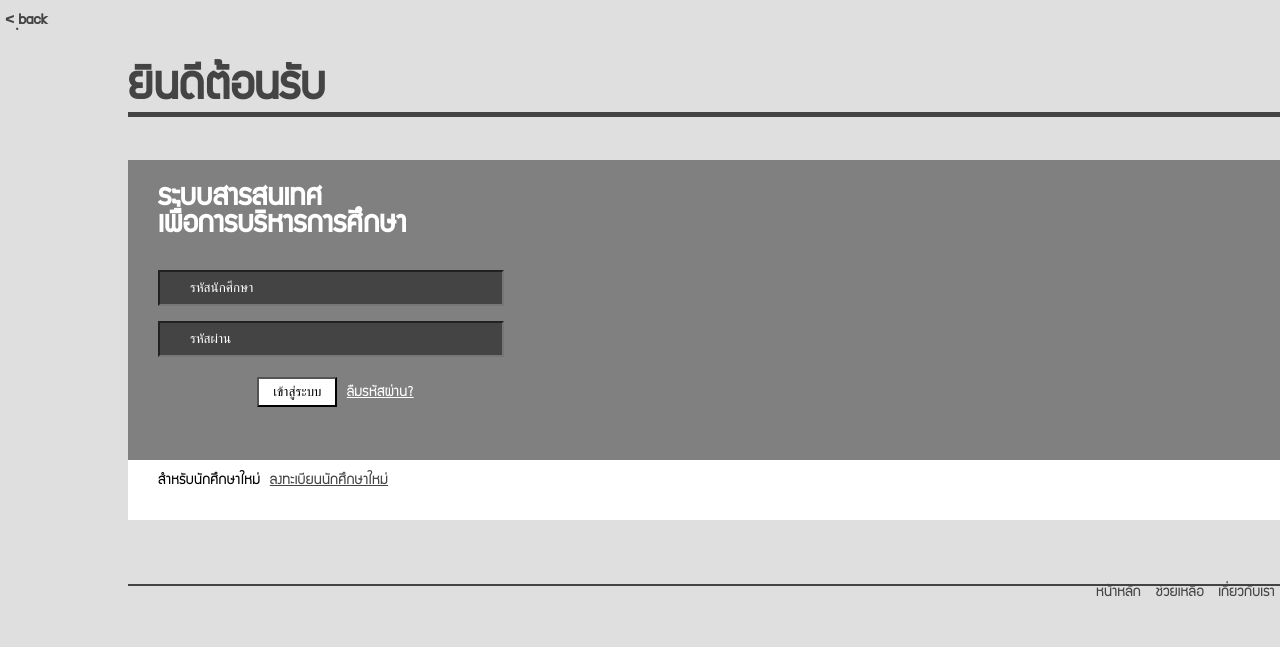
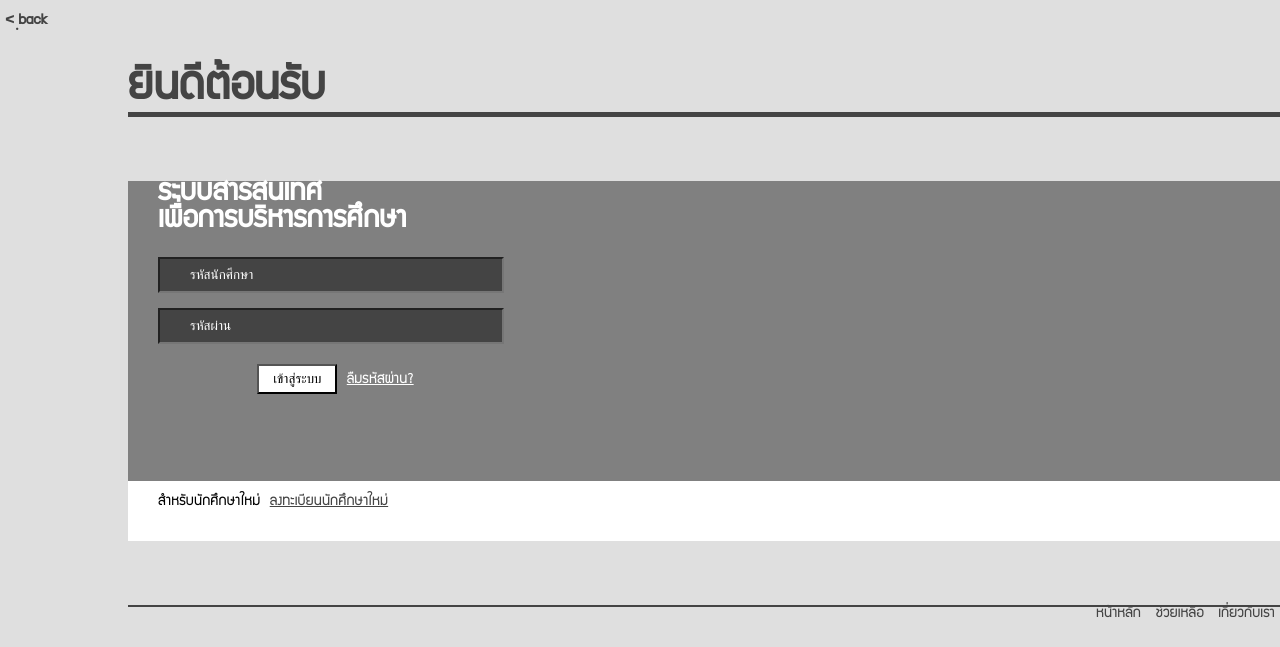
Before and after one commit to Bank-Saksit/Project, a PHP site: page /student-home.php in a window 1280 px wide. Shown: the top 647 px of the page. Run offline with PHP 8.4, Linux system fonts and the light colour scheme.

Commit message:
แก้้ๆๆๆ

```diff
--- a/student-home.php
+++ b/student-home.php
@@ -77,12 +77,12 @@
                 color: black;
             }
             form{
-                padding-top : 5px;
+
                 padding-left : 30px;
             }
             input[type=text] {
                 background: #444444;
-                margin-top: 8px;
+                margin-top: 0px;
                 padding-left: 30px;
                 width: 310px;
                 height:30px;
```
